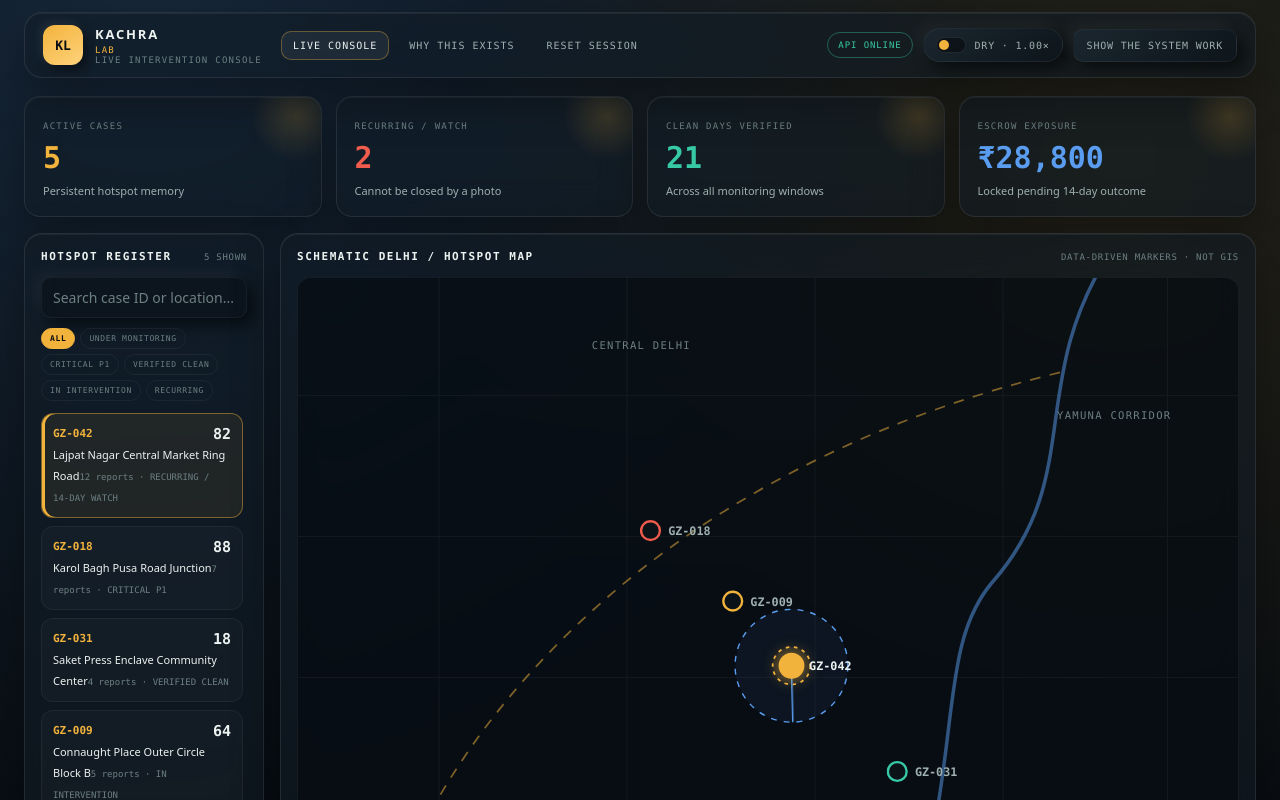
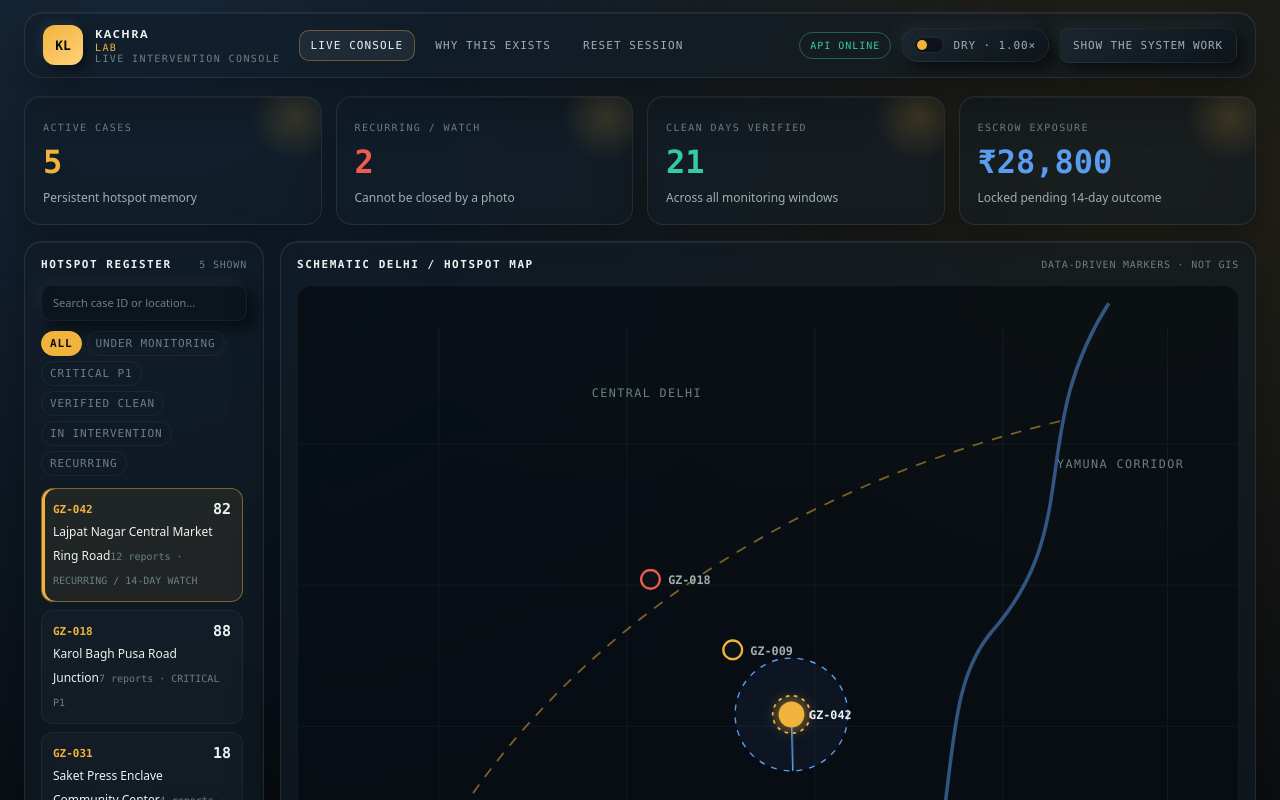
Before and after one commit to Shan7Usmani/kachralab, a Next.js app: page / in a window 1280 px wide. Shown: the top 800 px of the page. Built offline with nearby package versions, Linux system fonts and the light colour scheme.

Commit message:
Increase console typography sizes

```diff
--- a/app/globals.css
+++ b/app/globals.css
@@ -376,3 +376,47 @@ button { color: inherit; }
 @media (prefers-reduced-motion: reduce) {
   *, *::before, *::after { animation-duration: .001ms !important; animation-iteration-count: 1 !important; transition-duration: .001ms !important; }
 }
+
+/* Readability pass - slightly larger type across the console */
+body { font-size: 16px; }
+
+.stat-label,
+.panel-head small,
+.case-meta,
+.vision-meta,
+.audit-time,
+.engine-pill,
+.brand-copy span,
+.risk-raw,
+.ledger-amounts,
+.audit-time { font-size: 10px; }
+
+.panel-head h2,
+.brand-copy strong,
+.navbtn,
+.btn,
+.toggle,
+.filter-chip,
+.badge,
+.spill,
+.cluster-out,
+.verdict-out,
+.audit-item span,
+.search,
+.field input { font-size: 11px; }
+
+.case-name,
+.detail-row,
+.stat-sub,
+.briefing-grid p,
+.audit-item span { font-size: 12px; }
+
+.cause strong,
+.vision-row,
+.factor-row,
+.cause span { font-size: 10px; }
+
+.tick { font-size: 9px; }
+.risk-number { font-size: 58px; }
+.stat-value { font-size: 32px; }
+.map-label { font-size: 10px; }
```
